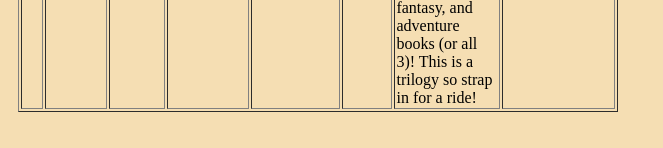
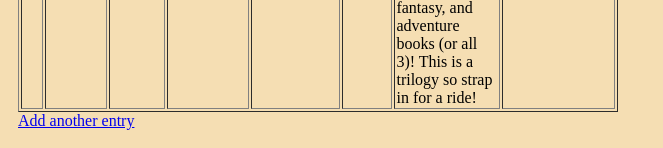
Before and after one commit to ZekeMer/BestBooks, a Flask app: page /admin/book in a window 1280 px wide. Shown: the part 1616-1764 px from the top of the page, without its empty margins (0-663 px from the left). Before the commit the page ends 1728 px from the top, so only its background shows below. Run offline with Flask 3, Linux system fonts and the light colour scheme.

Commit message:
Added link to add to the database directly from admin page

```diff
--- a/templates/admin_books.html
+++ b/templates/admin_books.html
@@ -27,4 +27,6 @@
     {% endfor %}
 </table>
 
+<a href = "{{ url_for('book') }}"> Add another entry </a>
+
 {% endblock %}
```
Also changed, not shown: instance/BestBooks.db.
